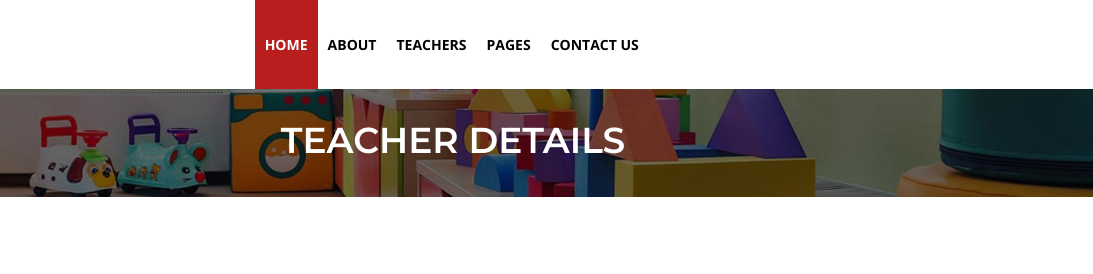
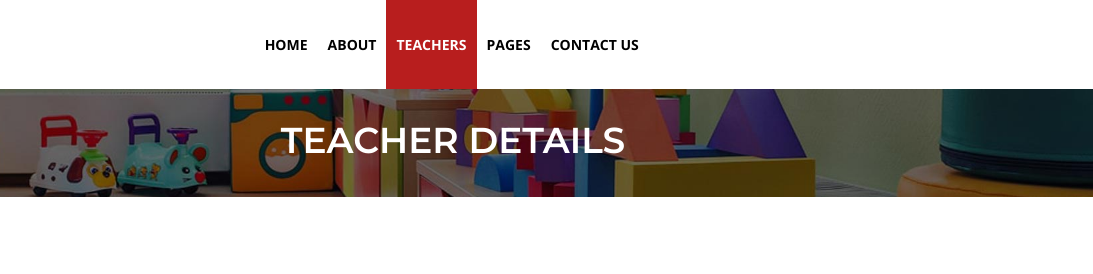
Before and after one commit to benitaanawonah/Jolly-Hearts-School-main, a plain HTML site: page html/teachers-details.html in a window 1280 px wide. Shown: the top 274 px of the page, 187-1280 px from the left. Drawn offline with nearby package versions, Linux system fonts and the light colour scheme.

Commit message:
Committed

```diff
--- a/html/teachers-details.html
+++ b/html/teachers-details.html
@@ -39,10 +39,10 @@
             <div class="collapse navbar-collapse" id="navbarSupportedContent">
               <button class="close-toggler" type="button" data-toggle="offcanvas"> <span><i class="fas fa-times-circle" aria-hidden="true"></i></span> </button>
               <ul class="navbar-nav mr-auto">
-                <li class="nav-item"> <a class="nav-link active" href="index.html">Home <span class="sr-only">(current)</span></a> </li>
+                <li class="nav-item"> <a class="nav-link" href="index.html">Home <span class="sr-only">(current)</span></a> </li>
                 <li class="nav-item"><a class="nav-link" href="about.html">About</a></li>
 
-                <li class="nav-item"><a class="nav-link" href="teachers-details.html">Teachers</a>
+                <li class="nav-item"><a class="nav-link active" href="teachers-details.html">Teachers</a>
 
                 </li>
                 <li class="nav-item"><a class="nav-link" href="#.">Pages</a> <i class="fas fa-caret-down"></i>
```
Also changed, not shown: html/about.html (+1 -1 lines), html/contact.html (+2 -2 lines), html/index.html (+1 -1 lines), 2 other files.
